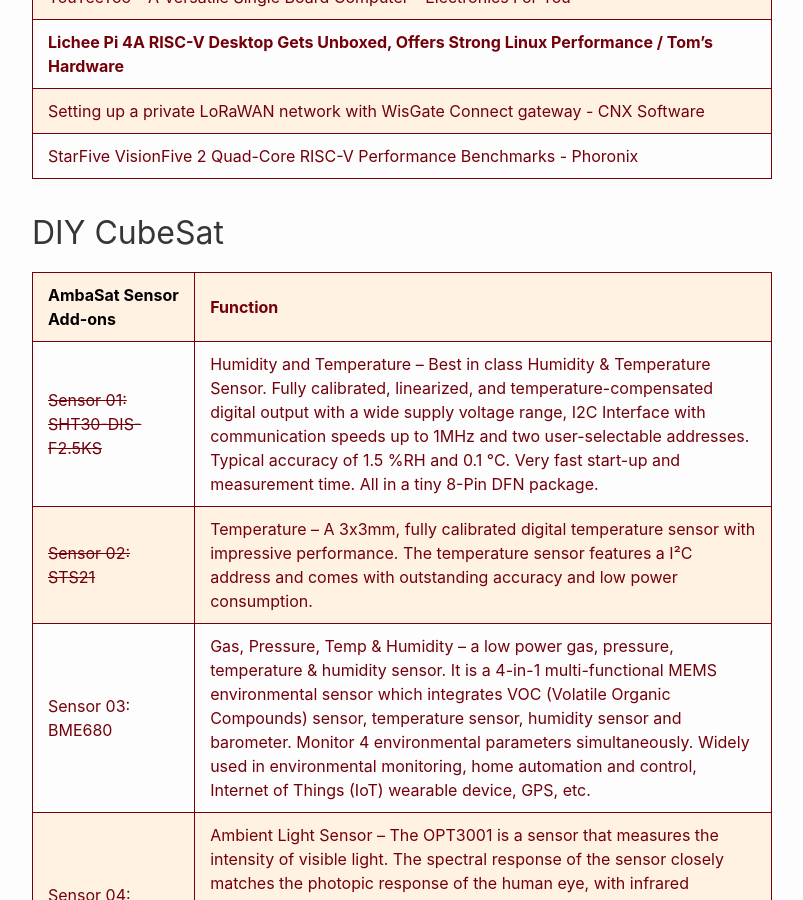
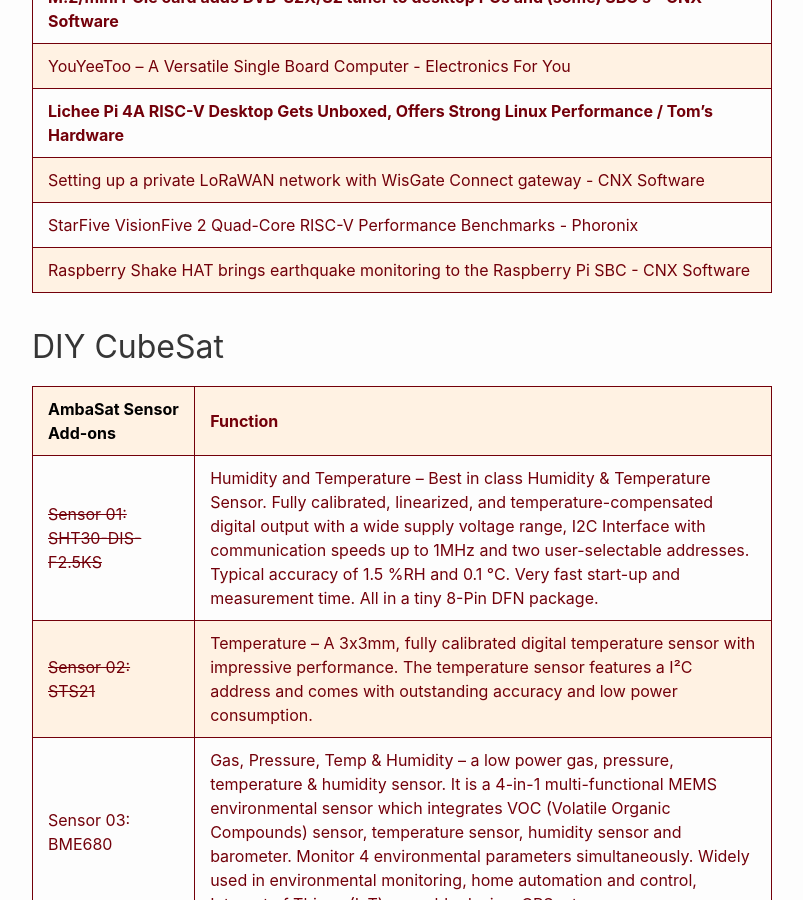
Before and after one commit to RalphHightower/RalphHightower, a Jekyll site: the page built from HardwareLinks.md, in a window 1280 px wide and 900 px high, scrolled down 27296 px. Shown: the whole window, without its empty margins (238-1041 px from the left). Built offline with Jekyll 4.4.1, drawn with Linux system fonts in a browser that asks for light colours; our own code applies the rules of GitHub Pages for plain Markdown files; some of the changed text lies outside the part shown.

Commit message:
[docs](doc): RaspberryShake — Earthquake Monitoring

```diff
--- a/HardwareLinks.md
+++ b/HardwareLinks.md
@@ -170,6 +170,7 @@
 |[RAKWireless LoRaWAN Complete – RAKwireless Store](https://store.rakwireless.com/collections/lorawan-complete )|(H/W)|
 |[RAKWireless Modular IoT System of Modules for Building Custom LPWAN IoT Projects – RAKwireless Store](https://store.rakwireless.com/collections/wisblock )|(H/W)|
 | [Raspberry Pi CM4-powered outdoor gateway](https://www.edatec.cn/en/iot-gateway/ED_GWL2110_181.html )
+| [RaspberryShake / Earthquake & Earth Monitoring Solutions](https://raspberryshake.org/ ) | (H/W) $175 - $800 |
 | [RISC-V — RISC-V is a open standard Instruction Set Architecture (ISA) enabling a new era of processor innovation through open collaboration](https://riscv.org/) | (H/W) |
 | [ROCK Pi 4 Model C+](https://ameridroid.com/products/rock-pi-4c) | (H/W) 84.95 USD |
 | **[ROCK 5 Model B](https://ameridroid.com/products/rock5-model-b)** | (H/W)<br /> $144.95 USD (4GB)<br />$169.95 USD (8GB)<br />**$219.95 USD (16GB)** |
@@ -482,6 +483,7 @@
 | **[Lichee Pi 4A RISC-V Desktop Gets Unboxed, Offers Strong Linux Performance / Tom's Hardware](https://www.tomshardware.com/news/risc-v-lichee-pi-4a-desktop-unboxing )** |
 | [Setting up a private LoRaWAN network with WisGate Connect gateway - CNX Software](https://www.cnx-software.com/2023/08/20/setting-up-a-private-lorawan-network-with-wisgate-connect-gateway/ ) |
 | [StarFive VisionFive 2 Quad-Core RISC-V Performance Benchmarks - Phoronix](https://www.phoronix.com/review/visionfive2-riscv-benchmarks ) |
+| [Raspberry Shake HAT brings earthquake monitoring to the Raspberry Pi SBC - CNX Software](https://www.cnx-software.com/2023/08/25/raspberry-shake-hat-brings-earthquake-monitoring-to-the-raspberry-pi-sbc/ ) |
 
 [^21]: • 1.5GHz quad-core 64-bit ARM Cortex-A72 CPU (Roughly 3× performance)<br />• 1GB, 2GB, or 4GB of LPDDR4 SDRAM<br />• Full-throughput Gigabit Ethernet<br />• Dual-band 802.11ac wireless networking<br />• Bluetooth 5.0<br />• Two USB 3.0 and two USB 2.0 ports<br />• Dual monitor support, at resolutions up to 4K<br />• VideoCore VI graphics, supporting OpenGL ES 3.x<br />• 4Kp60 hardware decode of HEVC video<br />Complete compatibility with earlier Raspberry Pi products
 
```
